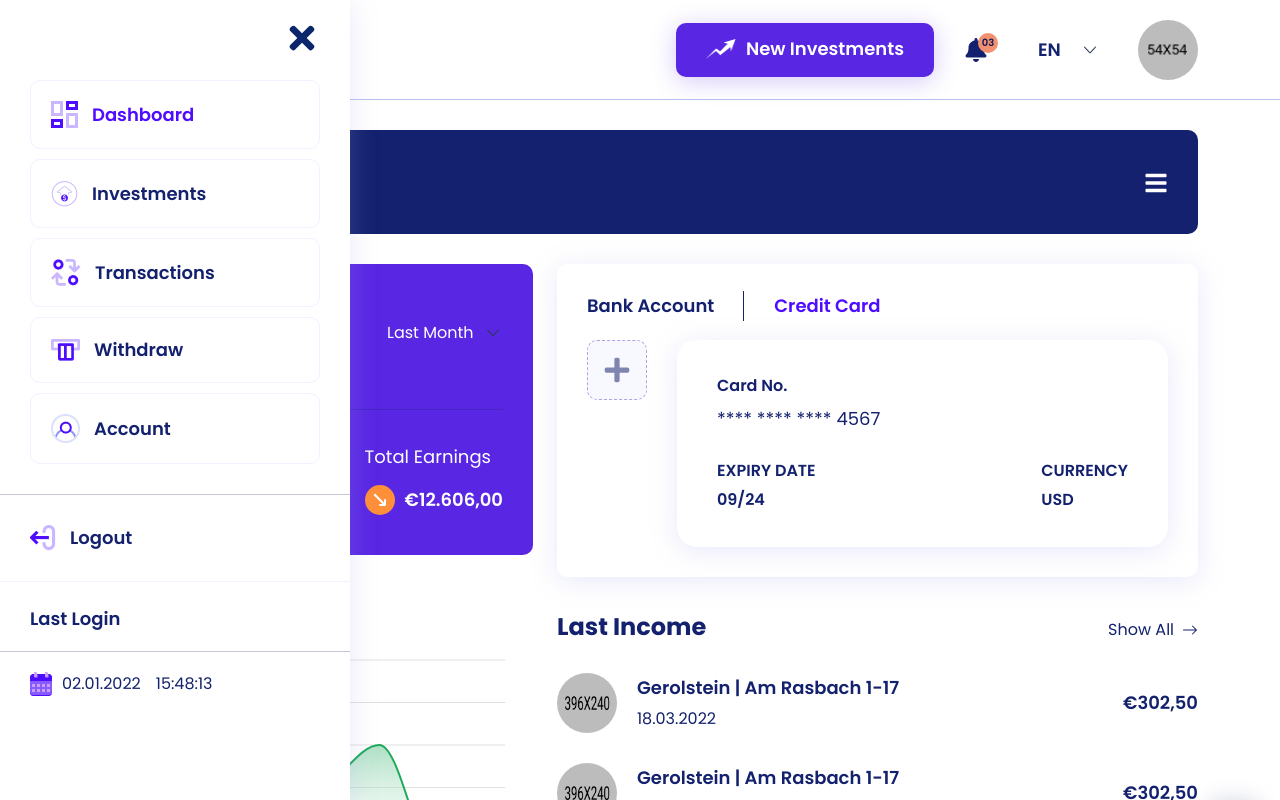
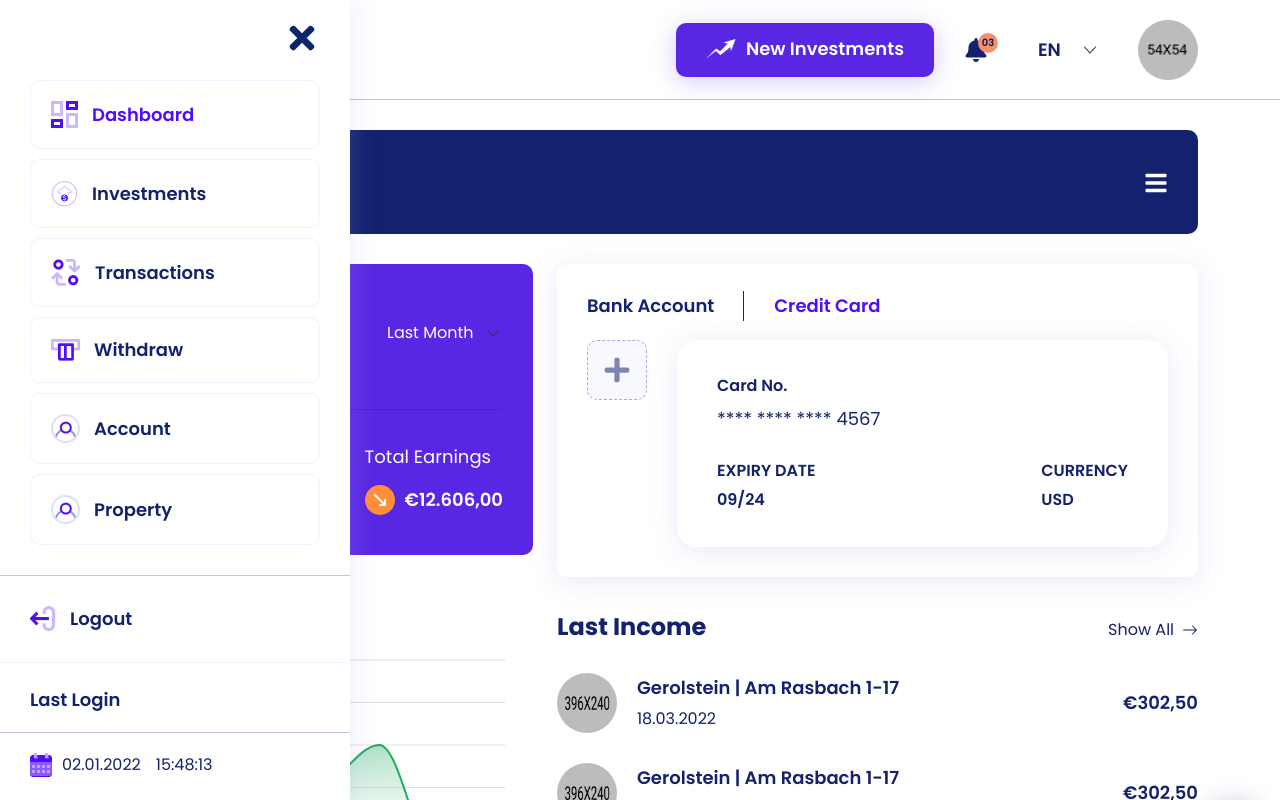
Before and after one commit to winos/realstate-ui, a Next.js app: page /dashboard in a window 1280 px wide. Both pictures are taken after a click on the button 1156 px from the left and 183 px from the top of the page. Shown: the top 800 px of the page. Built offline with nearby package versions, Linux system fonts and the light colour scheme.

Commit message:
added property in dashboard

```diff
--- a/components/dashboard/LeftSideMenu.jsx
+++ b/components/dashboard/LeftSideMenu.jsx
@@ -34,6 +34,7 @@ const LeftSideMenu = ({ activSidebar, setActivSidebar }) => {
               ["Transactions", "/dashboard/transaction", transactions],
               ["Withdraw", "/dashboard/withdraw", withdraw],
               ["Account", "/dashboard/account", account],
+              ["Property", "/dashboard/property", account],
             ].map(([item, url, icon], i) => (
               <li key={item}>
                 <Link
```
